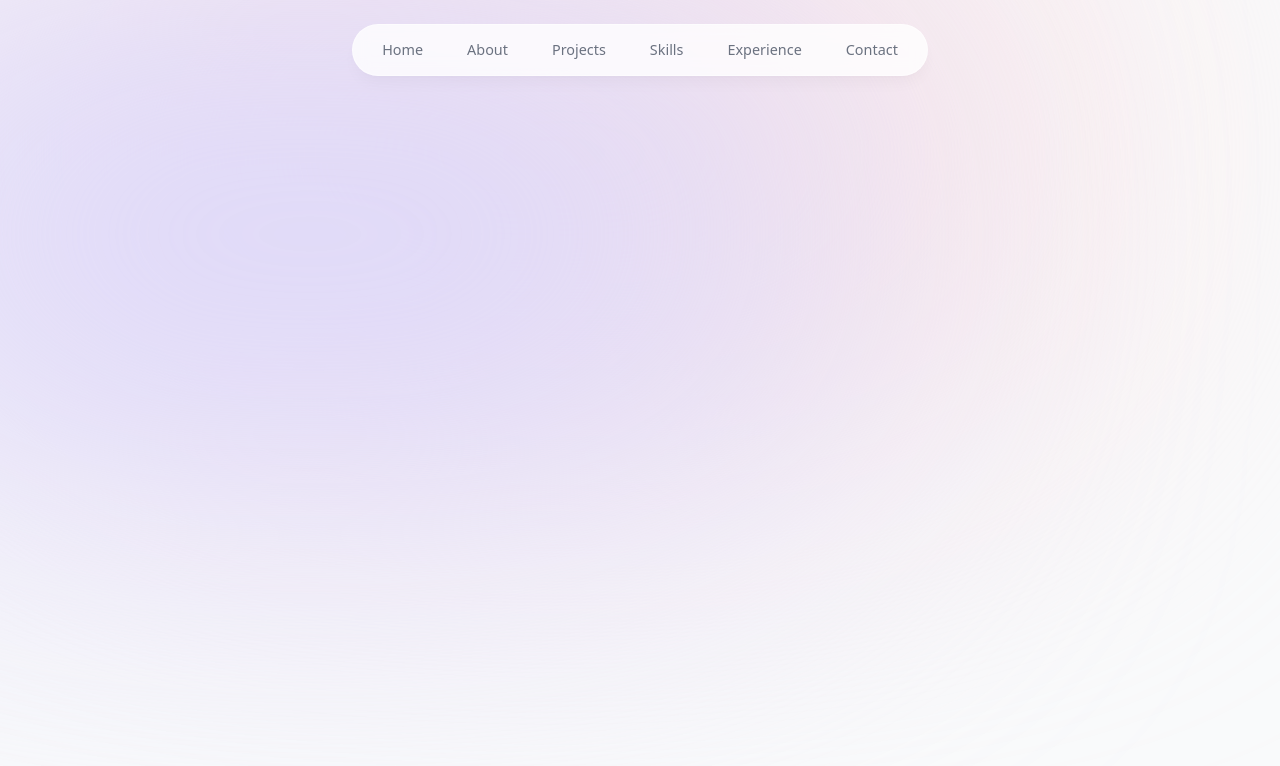
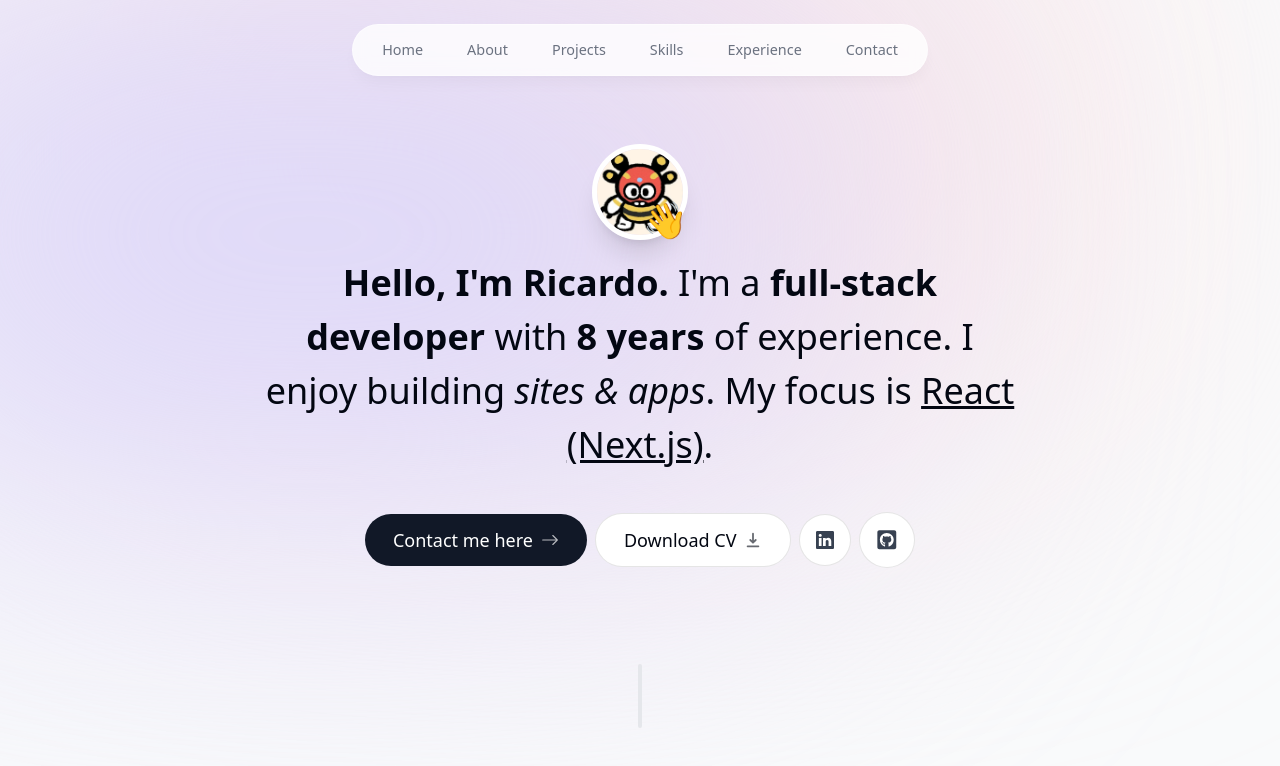
Before and after one commit to hj1254123/PortfolioWebsite_Next.js14, a Next.js app: page / in a window 1280 px wide. Shown: the top 766 px of the page. Built offline with nearby package versions, Linux system fonts and the light colour scheme.

Commit message:
feat: 完成简介、分割区

```diff
--- a/app/layout.tsx
+++ b/app/layout.tsx
@@ -14,7 +14,7 @@
 }>) {
   return (
     <html lang='zh-CN'>
-      <body className='relative bg-gray-50 text-gray-950'>
+      <body className='relative bg-gray-50 pt-28 text-gray-950 sm:pt-36 dark:bg-gray-900 dark:text-gray-50 dark:text-opacity-90'>
         <div className='absolute right-[11rem] top-[-6rem] -z-10 h-[31.25rem] w-[31.25rem] rounded-full bg-[#fbe2e3] blur-[10rem] sm:w-[68.75rem]'></div>
         <div className='absolute left-[-35rem] top-[-1rem] -z-10 h-[31.25rem] w-[50rem] rounded-full bg-[#dbd7fb] blur-[10rem] sm:w-[68.75rem] md:left-[-33rem] lg:left-[-28rem] xl:left-[-15rem] 2xl:left-[-5rem]'></div>
         <Header />
--- a/app/page.tsx
+++ b/app/page.tsx
@@ -1,3 +1,11 @@
+import Intro from '@/components/intro';
+import SectionDivider from '@/components/section-divider';
+
 export default function Home() {
-  return <main></main>;
+  return (
+    <main className='flex flex-col items-center px-4'>
+      <Intro />
+      <SectionDivider />
+    </main>
+  );
 }
--- /dev/null
+++ b/components/intro.tsx
@@ -0,0 +1,98 @@
+'use client';
+
+import React from 'react';
+import Image from 'next/image';
+import Link from 'next/link';
+import { motion } from 'framer-motion';
+import { BsArrowRight, BsLinkedin } from 'react-icons/bs';
+
+import profile from '@/public/profile.png';
+import { HiDownload } from 'react-icons/hi';
+import { FaGithubSquare } from 'react-icons/fa';
+
+export default function Intro() {
+  return (
+    <section className='mb-28 max-w-[50rem] text-center sm:mb-0'>
+      <div className='flex items-center justify-center'>
+        <div className='relative'>
+          <motion.div
+            initial={{ opacity: 0, scale: 0 }}
+            animate={{ opacity: 1, scale: 1 }}
+            transition={{
+              type: 'tween',
+              duration: 0.2,
+            }}
+          >
+            <Image
+              src={profile}
+              alt='Picture of the author'
+              className='h-24 w-24 rounded-full border-[0.35rem] border-white object-cover shadow-xl'
+            />
+          </motion.div>
+          <motion.span
+            className='absolute bottom-0 right-0 text-4xl'
+            initial={{ opacity: 0, scale: 0 }}
+            animate={{ opacity: 1, scale: 1 }}
+            transition={{
+              type: 'spring',
+              stiffness: 125,
+              delay: 0.1,
+              duration: 0.7,
+            }}
+          >
+            👋
+          </motion.span>
+        </div>
+      </div>
+      <motion.h1
+        className='mb-10 mt-4 px-4 text-2xl font-medium !leading-[1.5] sm:text-4xl'
+        initial={{ opacity: 0, y: 100 }}
+        animate={{ opacity: 1, y: 0 }}
+      >
+        <span className='font-bold'>Hello, I&apos;m Ricardo.</span> I&apos;m a{' '}
+        <span className='font-bold'>full-stack developer</span> with{' '}
+        <span className='font-bold'>8 years</span> of experience. I enjoy building{' '}
+        <span className='italic'>sites & apps</span>. My focus is{' '}
+        <span className='underline'>React (Next.js)</span>.
+      </motion.h1>
+      <motion.div
+        className='flex flex-col items-center justify-center gap-2 px-4 text-lg font-medium sm:flex-row'
+        initial={{ opacity: 0, y: 100 }}
+        animate={{ opacity: 1, y: 0 }}
+        transition={{
+          delay: 0.1,
+        }}
+      >
+        <Link
+          href='#about'
+          className='group flex items-center gap-2 rounded-full bg-gray-900 px-7 py-3 text-white outline-none transition hover:scale-110 hover:bg-gray-950 active:scale-105'
+        >
+          Contact me here{' '}
+          <BsArrowRight className='opacity-70 transition group-hover:translate-x-1' />
+        </Link>
+        <a
+          href='/CV.pdf'
+          className='group flex cursor-pointer items-center gap-2 rounded-full border border-black/10 bg-white px-7 py-3 outline-none transition hover:scale-110 active:scale-105 dark:bg-white/10'
+          download
+        >
+          Download CV <HiDownload className='opacity-60 transition group-hover:translate-y-1' />
+        </a>
+        <a
+          className='flex cursor-pointer items-center gap-2 rounded-full border border-black/10 bg-white p-4 text-gray-700 transition hover:scale-[1.15] hover:text-gray-950 active:scale-105 dark:bg-white/10 dark:text-white/60'
+          href='https://linkedin.com'
+          target='_blank'
+        >
+          <BsLinkedin />
+        </a>
+
+        <a
+          className='flex cursor-pointer items-center gap-2 rounded-full border border-black/10 bg-white p-4 text-[1.35rem] text-gray-700 transition hover:scale-[1.15] hover:text-gray-950 active:scale-105 dark:bg-white/10 dark:text-white/60'
+          href='https://github.com'
+          target='_blank'
+        >
+          <FaGithubSquare />
+        </a>
+      </motion.div>
+    </section>
+  );
+}
--- /dev/null
+++ b/components/section-divider.tsx
@@ -0,0 +1,15 @@
+'use client';
+
+import React from 'react';
+import { motion } from 'framer-motion';
+
+export default function SectionDivider() {
+  return (
+    <motion.div
+      className='my-24 hidden h-16 w-1 rounded-full bg-gray-200 sm:block dark:bg-opacity-20'
+      initial={{ opacity: 0, y: 100 }}
+      animate={{ opacity: 1, y: 0 }}
+      transition={{ delay: 0.125 }}
+    ></motion.div>
+  );
+}
```
Also changed, not shown: public/profile.png (added).
